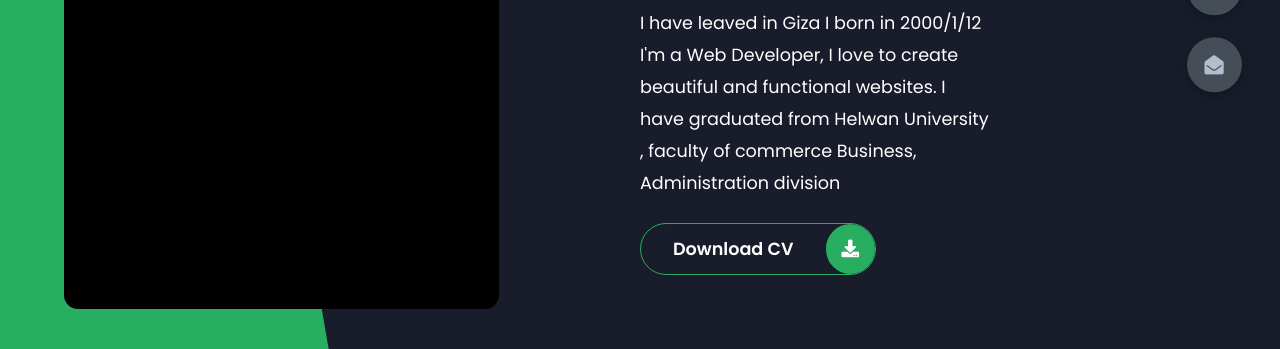
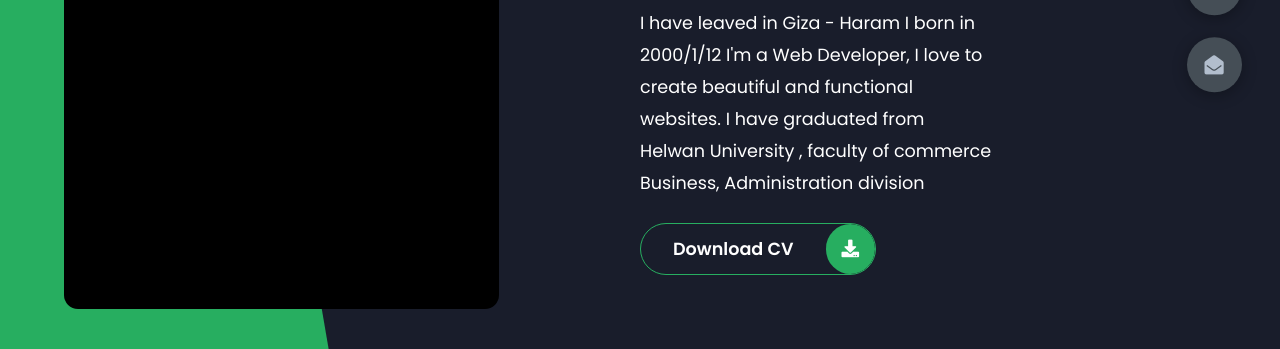
Before and after one commit to mhamdadel/portfolio2, a plain HTML site: page index.html in a window 1280 px wide. Shown: the part 451-800 px from the top of the page. Drawn offline with Linux system fonts and the light colour scheme.

Commit message:
edit address

```diff
--- a/index.html
+++ b/index.html
@@ -26,7 +26,7 @@
                     A Web Developer.
                 </h1>
                 <p>
-                    I have leaved in Giza
+                    I have leaved in Giza - Haram
                     I born in 2000/1/12
                     I'm a Web Developer, I love to create beautiful and functional websites.
                     I have graduated from Helwan University , faculty of commerce Business, Administration division
```
